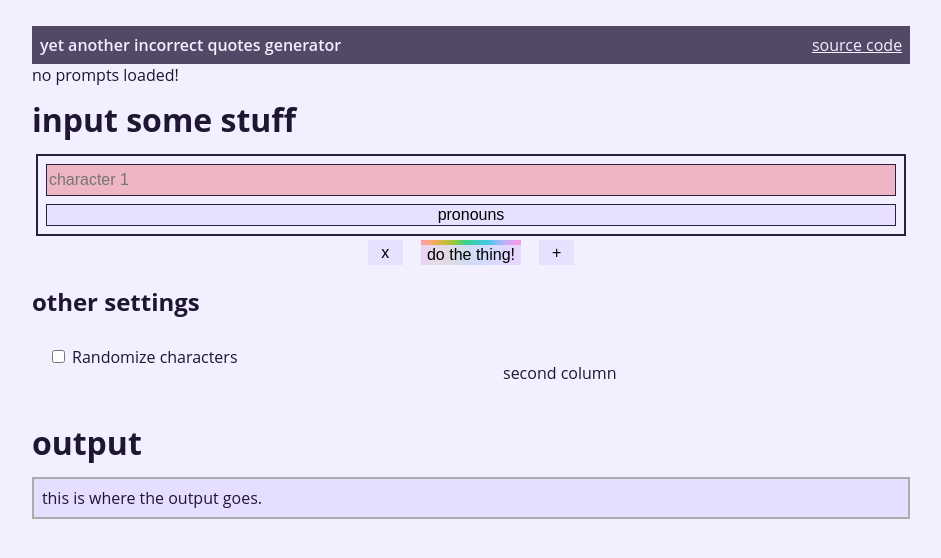
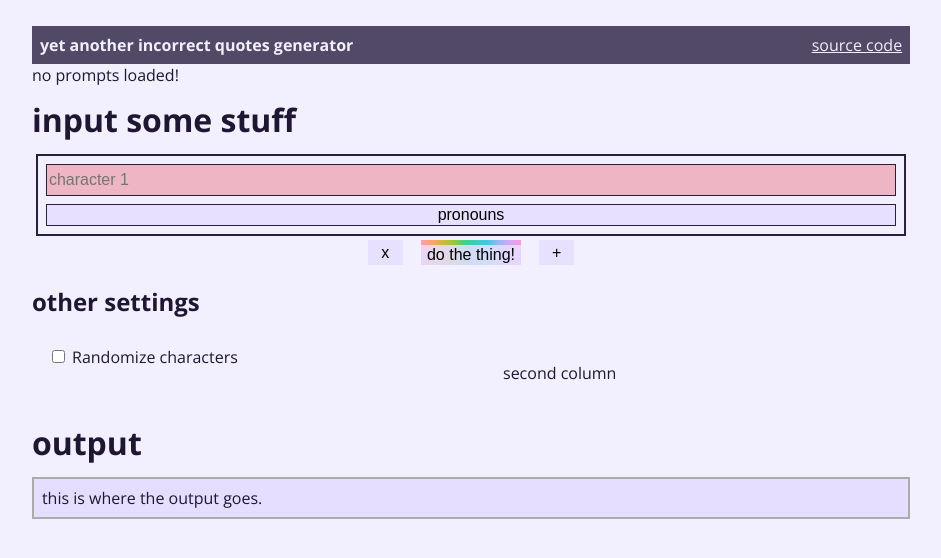
Before and after one commit to wanghaisheng/incorrect-quotes-generator-tool, a website: page index.html in a window 1280 px wide. Shown: the whole page, without its empty margins (169-1110 px from the left). Drawn offline with nearby package versions, Linux system fonts and the light colour scheme; files that its build step writes are made by us from their sources.

Commit message:
minor: fix open sans import
wrong url, pal.

```diff
--- a/style.sass
+++ b/style.sass
@@ -1,12 +1,12 @@
 // with apologies, this is a bit of a mess. -a
 
 @use "sass:color"
+@import url('https://fonts.googleapis.com/css2?family=Open+Sans:wght@400;700&display=swap')
 
 *
 	box-sizing: border-box
 
 :root
-	@import url("https://fonts.googleapis.com/css2?family=Open+Sans:wght@400600&display=swap")
 	font-family: "Open Sans", "Ubuntu", "Helvetica Neue", "Arial", sans-serif
 
 	/* colors are taken from the love color theme (https://love.holllo.cc), under the MIT license. <3 */
```
